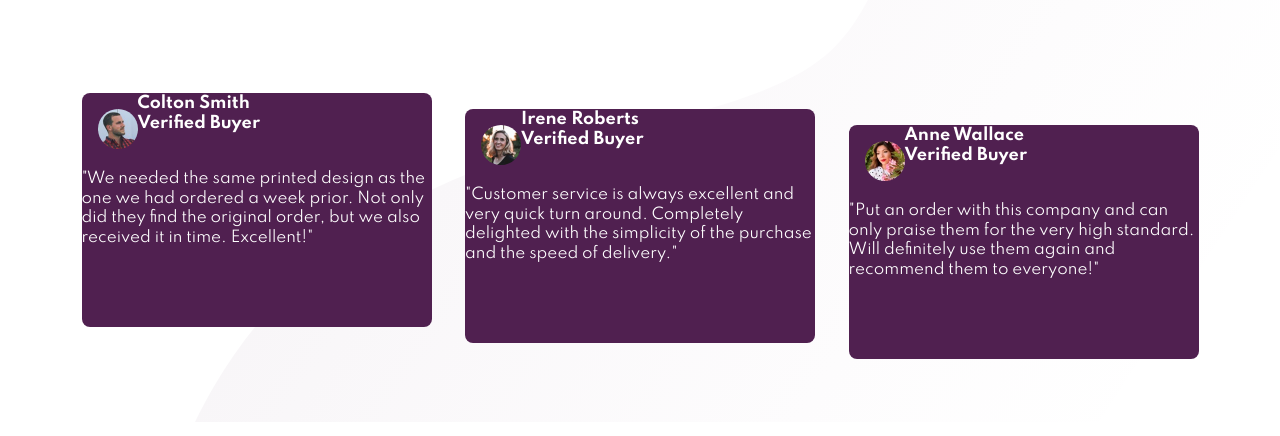
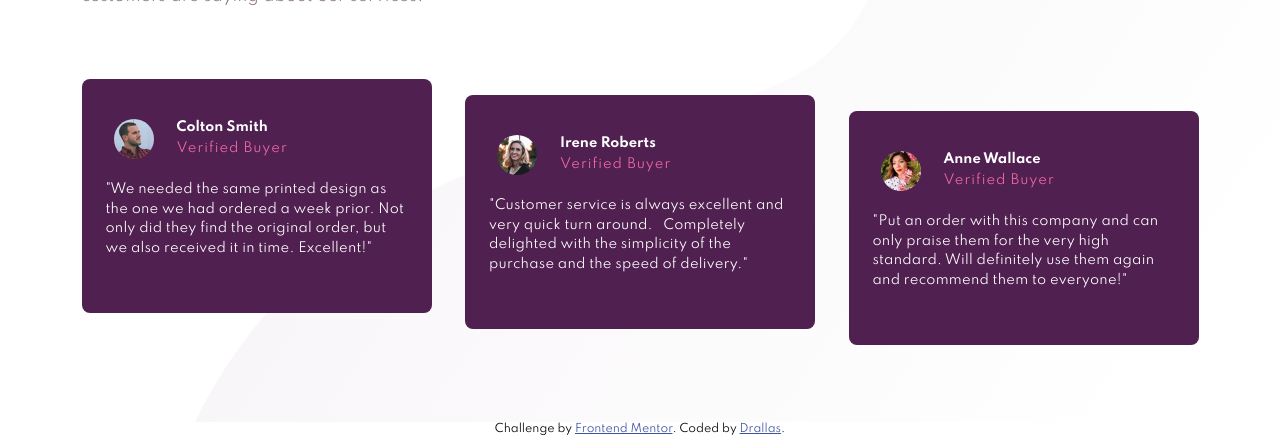
Before and after one commit to Drallas/Social-proof-section, a plain HTML site: page index.html in a window 1280 px wide. Shown: the part 378-814 px from the top of the page. Drawn offline with Linux system fonts and the light colour scheme.

Commit message:
cards ready.

```diff
--- a/index.html
+++ b/index.html
@@ -89,8 +89,8 @@
             </div>
 
               <p>
-                "Customer service is always excellent and very quick turn
-                around. Completely delighted with the simplicity of the purchase
+                "Customer service is always excellent and very quick turn around. &nbsp;
+                Completely delighted with the simplicity of the purchase
                 and the speed of delivery."
               </p>
             </div>
@@ -119,11 +119,11 @@
     </div>
 
     <!--  Attribution Section -->
-    <!-- <div class="attribution">
+    <div class="attribution">
       Challenge by
       <a href="https://www.frontendmentor.io?ref=challenge" target="_blank"
         >Frontend Mentor</a
       >. Coded by <a href="#">Drallas</a>.
-    </div> -->
+    </div>
   </body>
 </html>
--- a/style.css
+++ b/style.css
@@ -26,6 +26,7 @@ body {
   margin: 0;
   padding: 0;
   font-size: 100%;
+  font-weight: 400;
   line-height: 1.3;
 }
 
@@ -57,9 +58,10 @@ body {
 
 .grid {
   display: grid;
-  grid-template-columns: 20.4375rem;
-  grid-template-rows: 16.25rem 19.6875rem 56.4375rem;
+  grid-template-columns: 1fr;
+  grid-template-rows: 1fr 1.2fr 3.1fr;
   gap: 0px 0px;
+  max-width: 23.4375rem;
   text-align: center;
 }
 
@@ -114,20 +116,41 @@ body {
   margin-bottom: 1rem;
 }
 
-.cards__item h2, h3 {
-  margin: 0 ;
-  font-size: 1rem;
-}
-
 .card__top {
-    display: flex;
+  display: flex;
 }
 
 .card__image {
   border-radius: 100px;
   width: 40px;
-  margin: 1rem 0 0 1rem;
+  margin: 2.5rem 0 0 2rem;
 }
+
+.cards__item h2, h3 {
+  margin: 0 ;
+  font-size: .8125rem;
+}
+
+.cards__item h2 {
+  margin-top: 2.5rem;
+  margin-left: 1.4375rem;
+}
+
+.cards__item  h3 {
+  margin-left: 1.4375rem;
+  margin-top: 5px ;
+  color: var(--soft-pink);
+  font-weight: 400;
+  letter-spacing: 1px;
+}
+
+.cards__item p {
+  font-size: 0.8125rem ;
+  letter-spacing: 0.23px;
+  line-height: 1.5;
+  margin: 1rem 1.4rem 0 1.5rem;
+}
+
 
 /* Media Query for Desktop */
 @media (min-width: 69rem) {
@@ -140,12 +163,13 @@ body {
   }
 
   .grid {
-    grid-template-rows: 1.2fr 1fr;
+    grid-template-rows: 1.1fr 1fr;
     grid-template-columns: 1fr 1fr;
     grid-template-areas:
       "grid__header grid__ratings"
       "grid__cards grid__cards";
-    gap: 10px 15px;
+    max-width: unset;
+      gap: 10px 15px;
   }
 
   .grid__header {
@@ -227,6 +251,8 @@ body {
     margin-top: 2rem;
   }
 
+
+
 }
 
 /* Footer */
```
